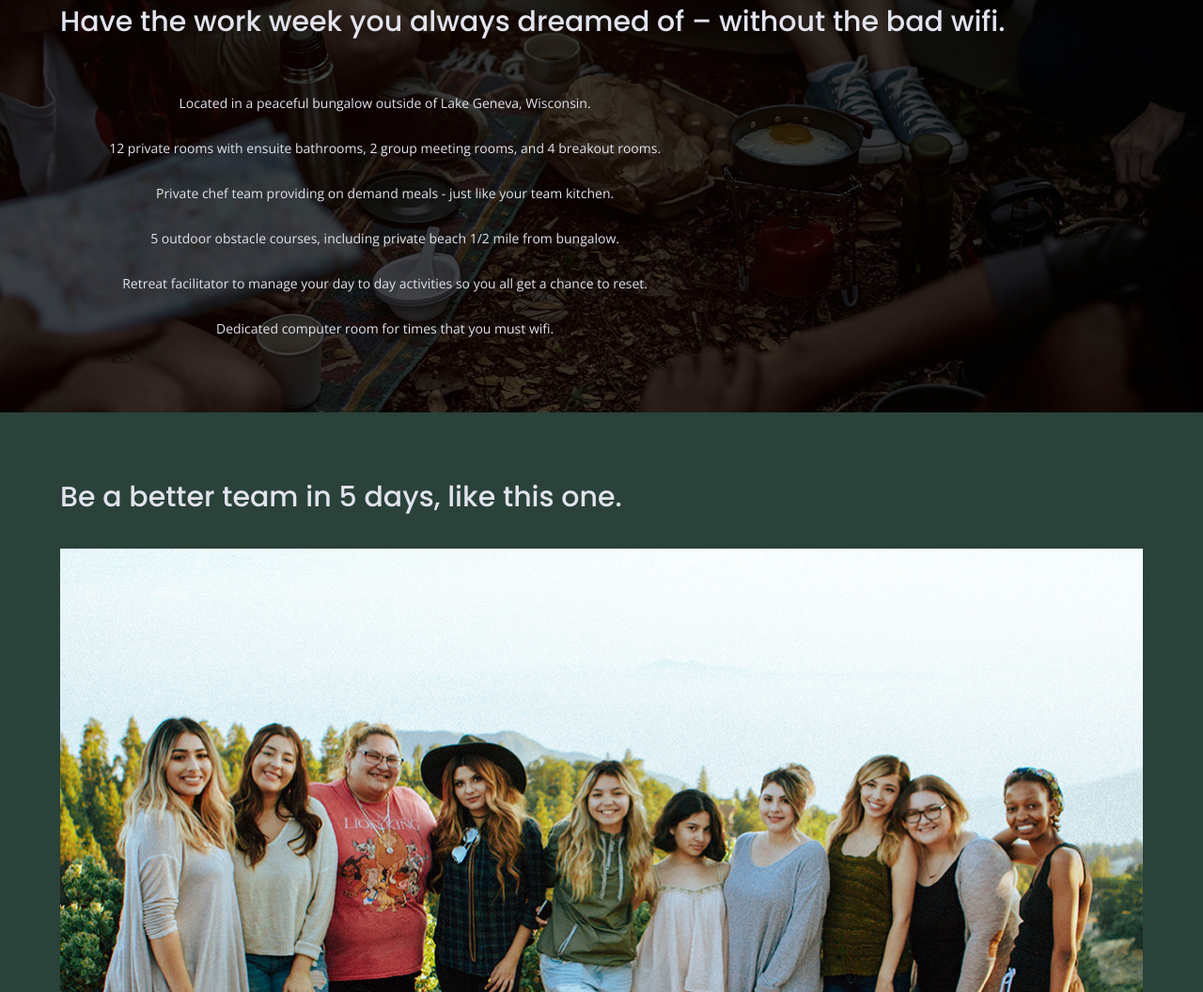
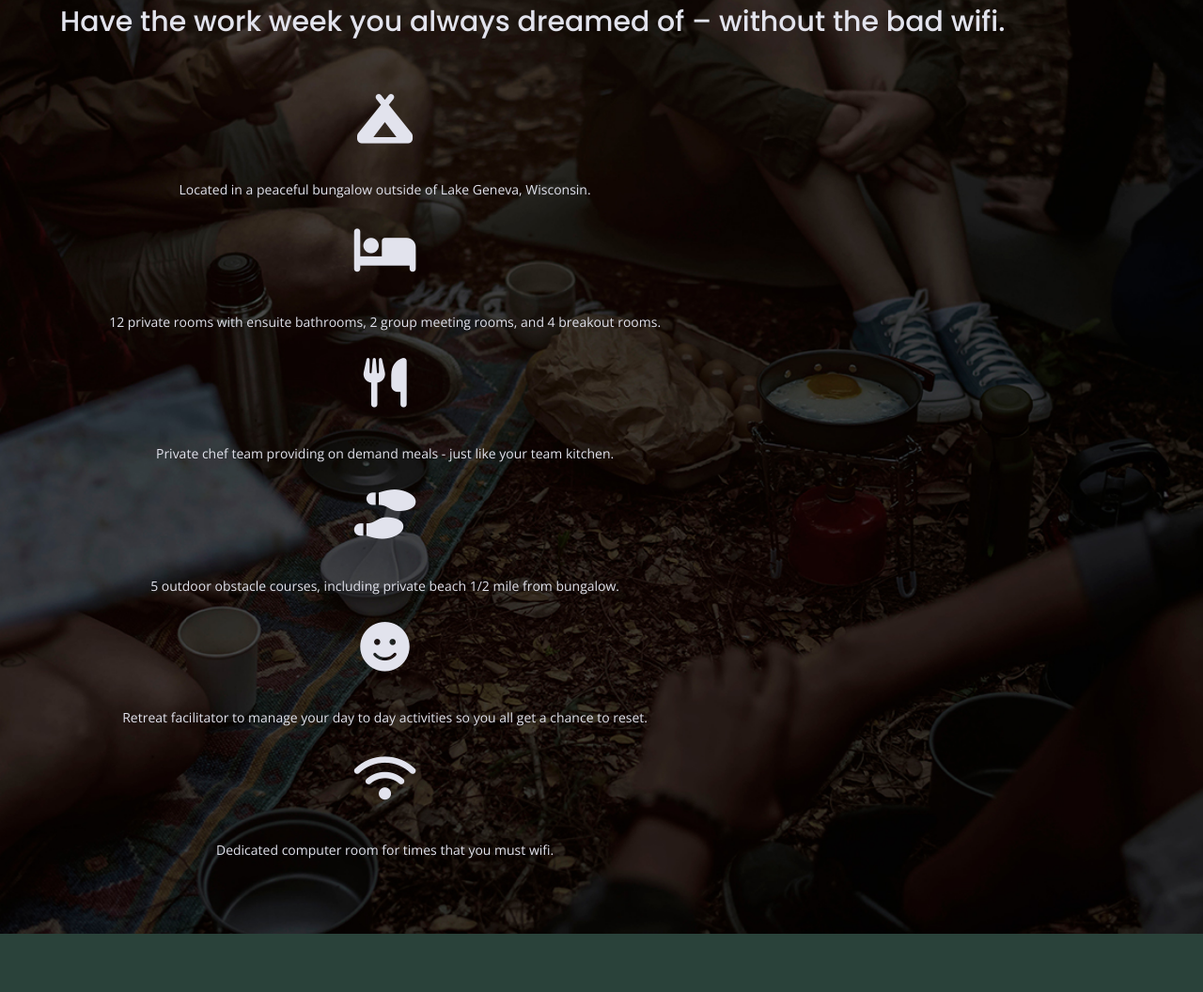
Before and after one commit to bengarris/unplugged-site, a website built with Parcel: page index.html in a window 1280 px wide. Shown: the part 1177-2233 px from the top of the page at 94% size. Built offline with nearby package versions, Linux system fonts and the light colour scheme.

Commit message:
Feature Icons

```diff
--- a/css/main.css
+++ b/css/main.css
@@ -327,6 +327,11 @@ input[type=button] {
 .features p {
   margin: 0;
   text-align: center;
+}
+
+.features i {
+	font-size: 3.75em;
+  margin-bottom: 40px;
 }
 
         /* ---- Review ----*/
--- a/index.html
+++ b/index.html
@@ -18,10 +18,12 @@
 
   <link rel="stylesheet" href="css/normalize.css">
   <link rel="stylesheet" href="css/main.css">
+  <script src="https://kit.fontawesome.com/251ad95654.js" crossorigin="anonymous"></script>
 
   <meta name="theme-color" content="#fafafa">
     <!-- Google Fonts -->
   <link href="https://fonts.googleapis.com/css?family=Open+Sans:400,700|Poppins:500,700" rel="stylesheet">
+
 </head>
 
   <!-- Add your site or application content here -->
@@ -74,37 +76,49 @@
       <div class "features-items"> <!-- FEATURES Content -->
 
       <article>
-        <p class="fontawesome-icon"></p>
+        <p class="fontawesome-icon">
+          <i class="fas fa-campground"></i>
+        </p>
         <p class="features-item-description"> Located in a peaceful bungalow outside
           of Lake Geneva, Wisconsin.</p>
       </article>
 
       <article>
-        <p class="fontawesome-icon"></p>
+        <p class="fontawesome-icon">
+          <i class="fas fa-bed"></i>
+        </p>
         <p class="features-item-description"> 12 private rooms with ensuite bathrooms,
         2 group meeting rooms, and 4 breakout rooms.</p>
       </article>
 
       <article>
-        <p class="fontawesome-icon"></p>
+        <p class="fontawesome-icon">
+          <i class="fas fa-utensils"></i>
+        </p>
         <p class="features-item-description"> Private chef team providing on demand
         meals - just like your team kitchen.</p>
       </article>
 
       <article>
-        <p class="fontawesome-icon"></p>
+        <p class="fontawesome-icon">
+          <i class="fas fa-shoe-prints"></i>
+        </p>
         <p class="features-item-description"> 5 outdoor obstacle courses, including
         private beach 1/2 mile from bungalow.</p>
       </article>
 
       <article>
-        <p class="fontawesome-icon"></p>
+        <p class="fontawesome-icon">
+          <i class="fas fa-smile"></i>
+        </p>
         <p class="features-item-description"> Retreat facilitator to manage your day
         to day activities so you all get a chance to reset.</p>
       </article>
 
       <article>
-        <p class="fontawesome-icon"></p>
+        <p class="fontawesome-icon">
+            <i class="fas fa-wifi"></i>
+        </p>
         <p class="features-item-description"> Dedicated computer room for times
         that you must wifi.</p>
       </article>
```
Also changed, not shown: about/index.html (+1 -0 lines), faq/index.html (+1 -0 lines).
